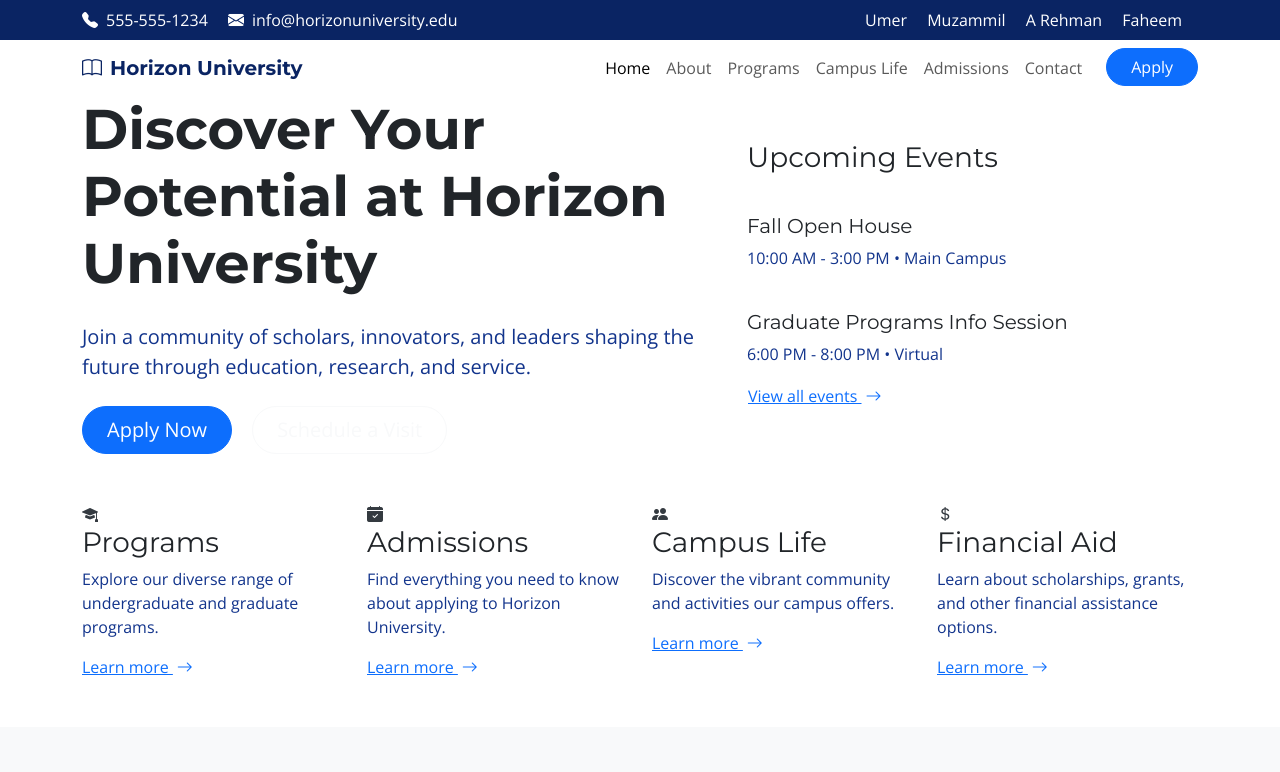
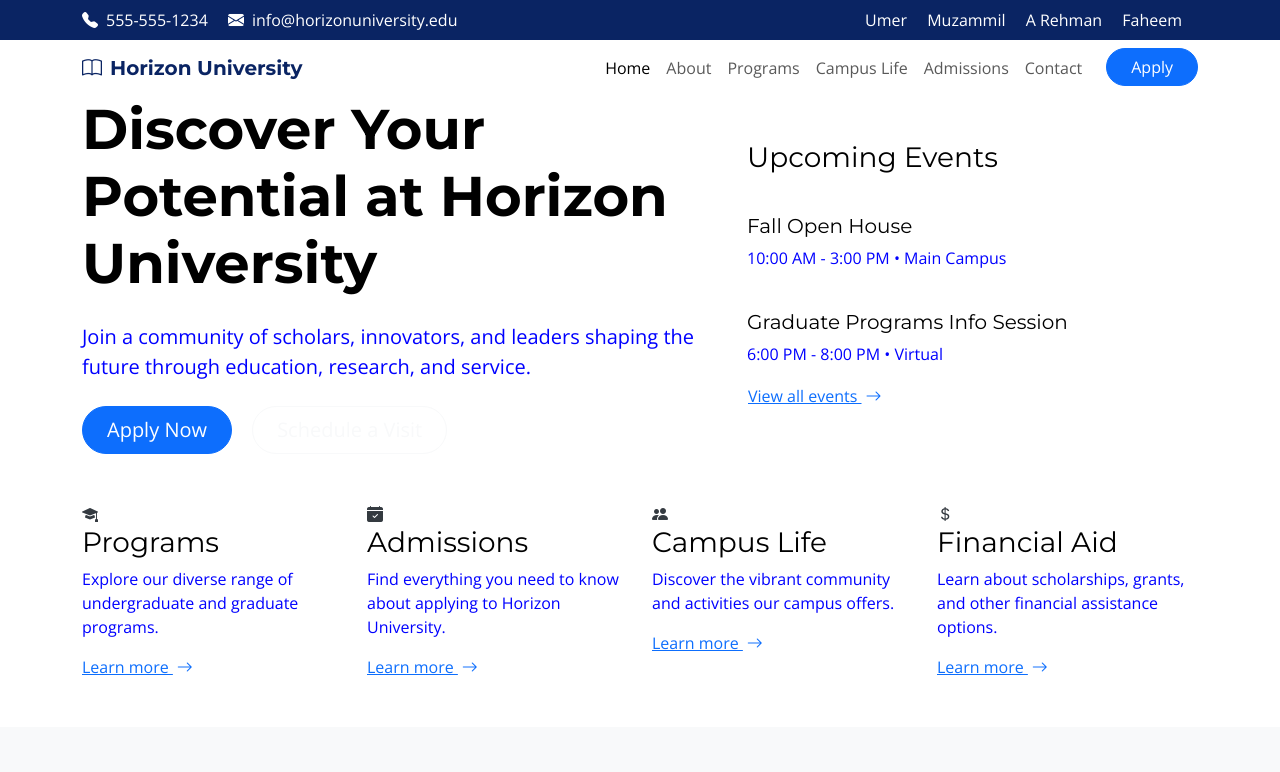
Before and after one commit to ZeusAhmedd/ZeusAhmedd-University-Education-Portal, a plain HTML site: page index.html in a window 1280 px wide. Shown: the top 772 px of the page. Drawn offline with nearby package versions, Linux system fonts and the light colour scheme; files that its build step writes are made by us from their sources.

Commit message:
Update styles.css

```diff
--- a/styles.css
+++ b/styles.css
@@ -17,11 +17,11 @@ body {
 
 h1, h2, h3, h4, h5, h6 {
   font-family: 'Montserrat', sans-serif;
-  color: #212529;
+  color: black;
 }
 
 p{
-  color: #12348c;
+  color: blue;
 }
 
 .navbar-brand .logo-text {
```
